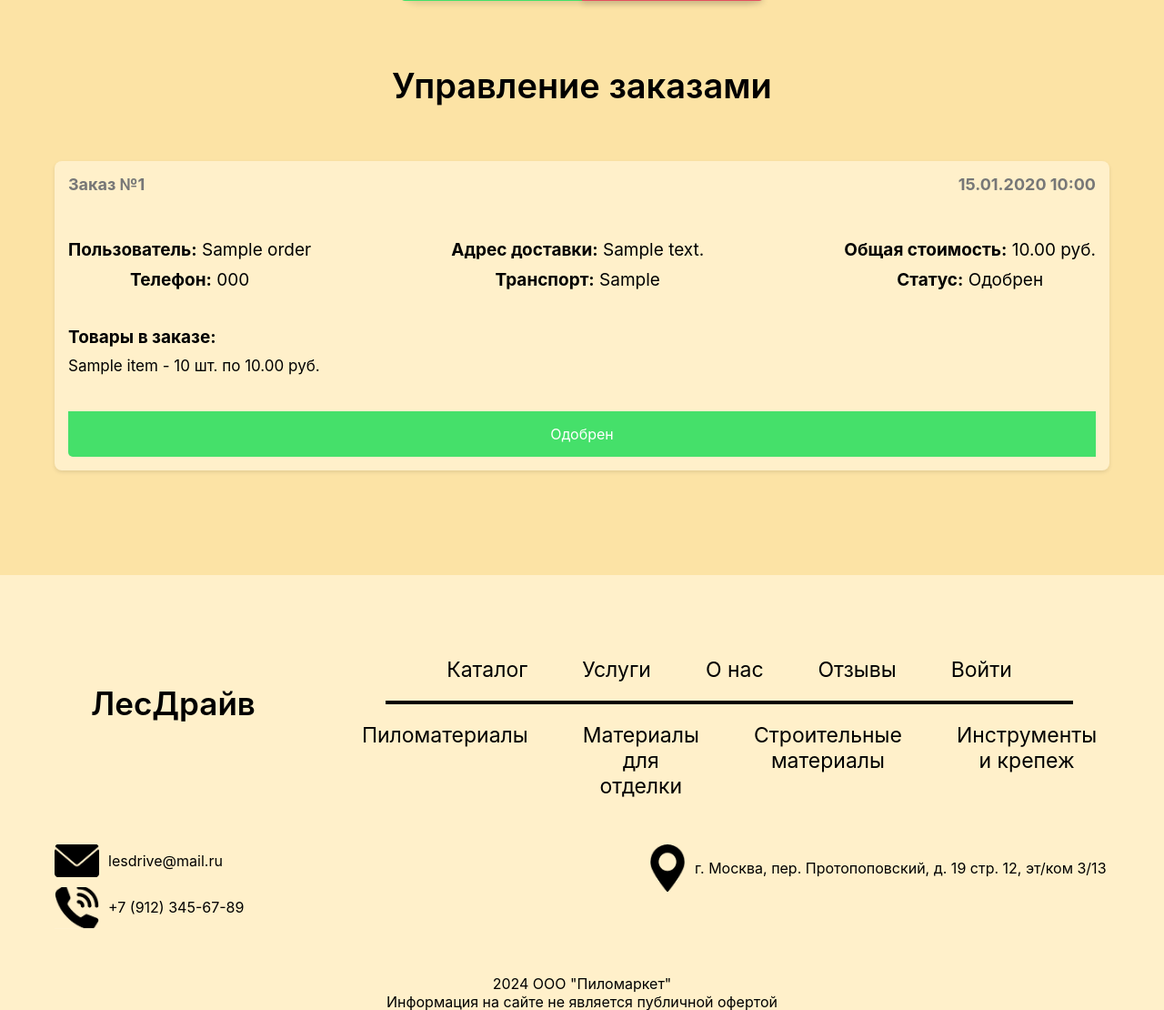
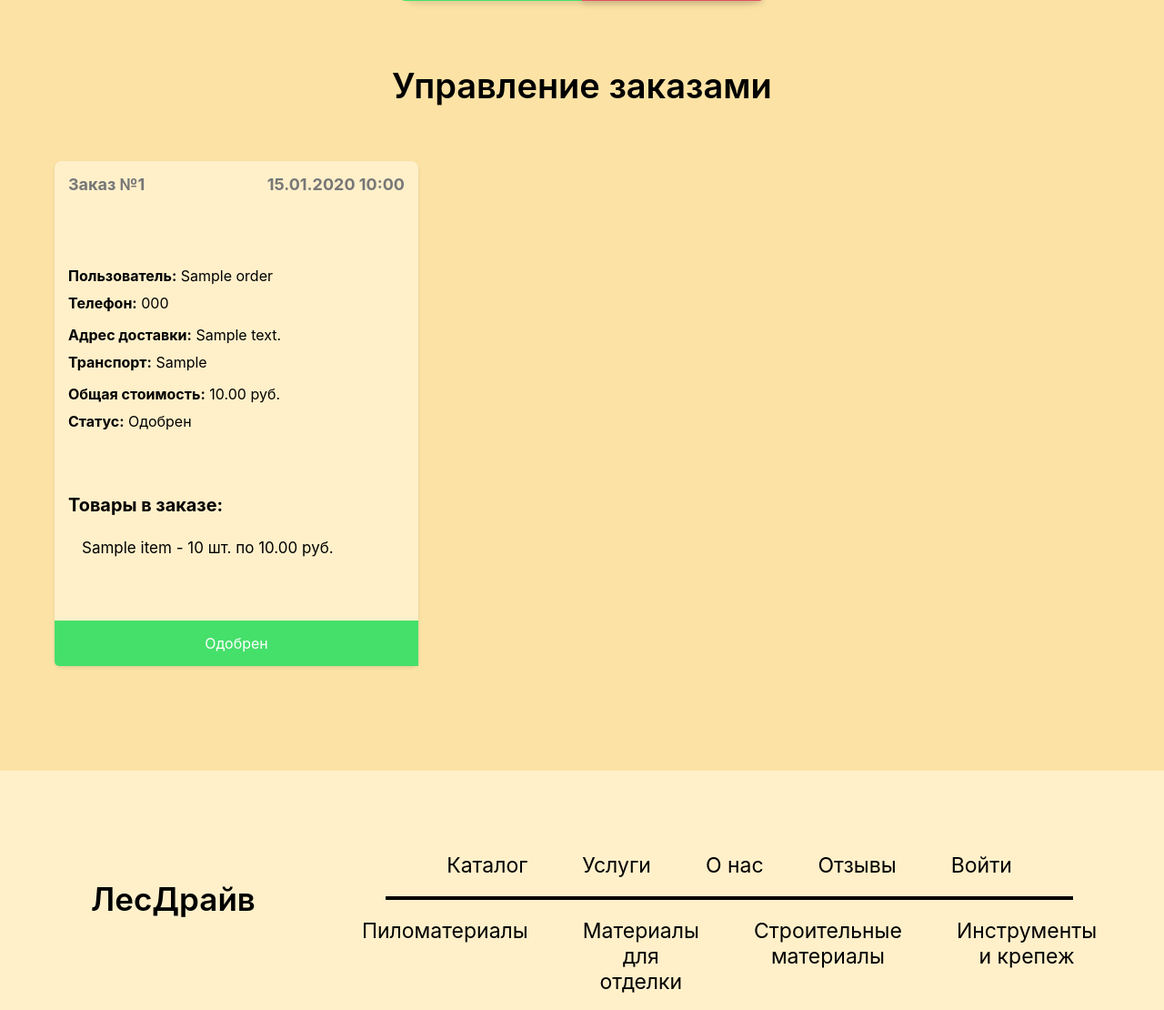
Before and after one commit to EvdokimenkoAndrey/LesDrive, a PHP site: page /admin.php in a window 1280 px wide. Shown: the part 2219-3329 px from the top of the page at 91% size. Run offline with PHP 8.4, Linux system fonts and the light colour scheme; the visitor is signed in with stand-in values (Sample User, id 1); tables that the repository leaves empty or names only in its code hold one stand-in row (values such as "Sample post"); some web fonts are replaced.

Commit message:
Нормальный css у товаров у админа

```diff
--- a/admin.php
+++ b/admin.php
@@ -41,15 +41,8 @@
 $stmt->execute();
 $orders = $stmt->fetchAll(PDO::FETCH_ASSOC);
 
-foreach ($orders as &$order) {
-    $itemsStmt = $korzina_pdo->prepare("
-        SELECT product_name, product_price, quantity, service
-        FROM order_items
-        WHERE order_id = :order_id
-    ");
-    $itemsStmt->execute([':order_id' => $order['order_id']]);
-    $order['items'] = $itemsStmt->fetchAll(PDO::FETCH_ASSOC);
-}
+// Разделение заказов на группы по 3
+$order_chunks = array_chunk($orders, 3);
 
 // Обработка POST-запроса
 if ($_SERVER['REQUEST_METHOD'] === 'POST') {
@@ -353,13 +346,24 @@
         <!-- Новый блок: Управление заказами -->
         <div class="admin-orders">
             <h1 class="zagolovok-offers">Управление заказами</h1>
-            <div class="all-admin-orders">
                 <?php if (empty($orders)): ?>
                     <p style="text-align: center; color: #777;">Нет заказов для обработки.</p>
                 <?php else: ?>
-                <?php foreach ($orders as $order): ?>
+                    <?php foreach ($order_chunks as $chunk): ?>
+                        <div class="three_orders">
+                            <?php foreach ($chunk as $order): ?>
+                                <?php
+                                // Загрузка товаров для текущего заказа
+                                $itemsStmt = $korzina_pdo->prepare("
+                            SELECT product_name, product_price, quantity, service
+                            FROM order_items
+                            WHERE order_id = :order_id
+                        ");
+                                $itemsStmt->execute([':order_id' => $order['order_id']]);
+                                $order['items'] = $itemsStmt->fetchAll(PDO::FETCH_ASSOC);
+                                ?>
                                 <div class="order-card order-card-admin">
-                        <div class="order-header">
+                                    <div class="order-header order-header-admin">
                                         <span>Заказ №<?= htmlspecialchars($order['order_id']) ?></span>
                                         <span><?= htmlspecialchars(date('d.m.Y H:i', strtotime($order['created_at']))) ?></span>
                                     </div>
@@ -410,13 +414,14 @@
                                         <?php elseif ($order['is_approved'] == 1): ?>
                                             <span class="approved-badge approved-badge-orders">Одобрен</span>
                                         <?php else: ?>
-                                <span class="rejected-badge">Отклонен</span>
+                                            <span class="rejected-badge approved-badge">Отклонен</span>
                                         <?php endif; ?>
                                     </div>
                                 </div>
                             <?php endforeach; ?>
+                        </div>
+                    <?php endforeach; ?>
                 <?php endif; ?>
-            </div>
             </div>
         </main>
         <footer style="margin-top: 100px;">
--- a/login_register.css
+++ b/login_register.css
@@ -603,30 +603,47 @@
 }
 .order-details {
     display: flex;
-    flex-direction: row;
+    flex-direction: column;
     justify-content: space-between;
     gap: 15px;
+    padding: 15px;
 }
 .info_orders {
     display: flex;
     flex-direction: column;
-    align-items: center;
     gap: 10px;
 }
 .order-card-admin {
     gap: 40px;
+    width: 400px;
+    display: flex;
+    justify-content: space-between;
+    padding: 0;
+}
+.order-header-admin {
+    padding: 15px;
 }
 .order-items-admin {
     display: flex;
     flex-direction: column;
     gap: 10px;
     font-size: 17px;
+    padding: 15px;
 }
 .approved-badge-orders {
     width: 100%;
 }
-.order_items {
-    font-size: 19px;
+.all-admin-orders {
+    display: flex;
+}
+.rejected-badge {
+    width: 100%;
+    background-color: #c0303e;
+    border-radius: 0px 0px 0px 5px;
+}
+.three_orders {
+    display: flex;
+    justify-content: space-between;
 }
   /* .place-order-button:hover {
     background-color: #dabf7a;
```
Also changed, not shown: user.php (+11 -1 lines). Lines whose indentation alone changed are shown as unchanged.
